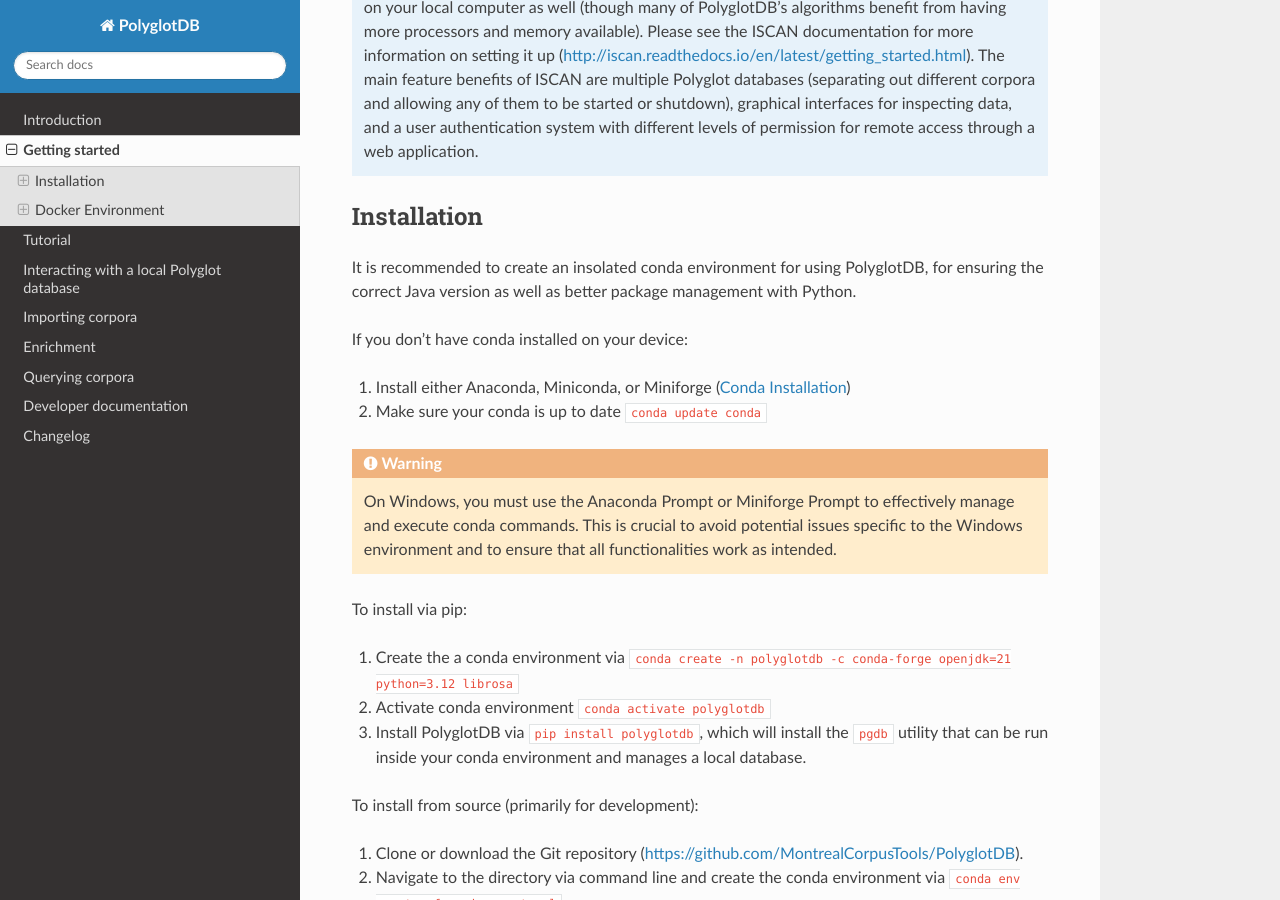
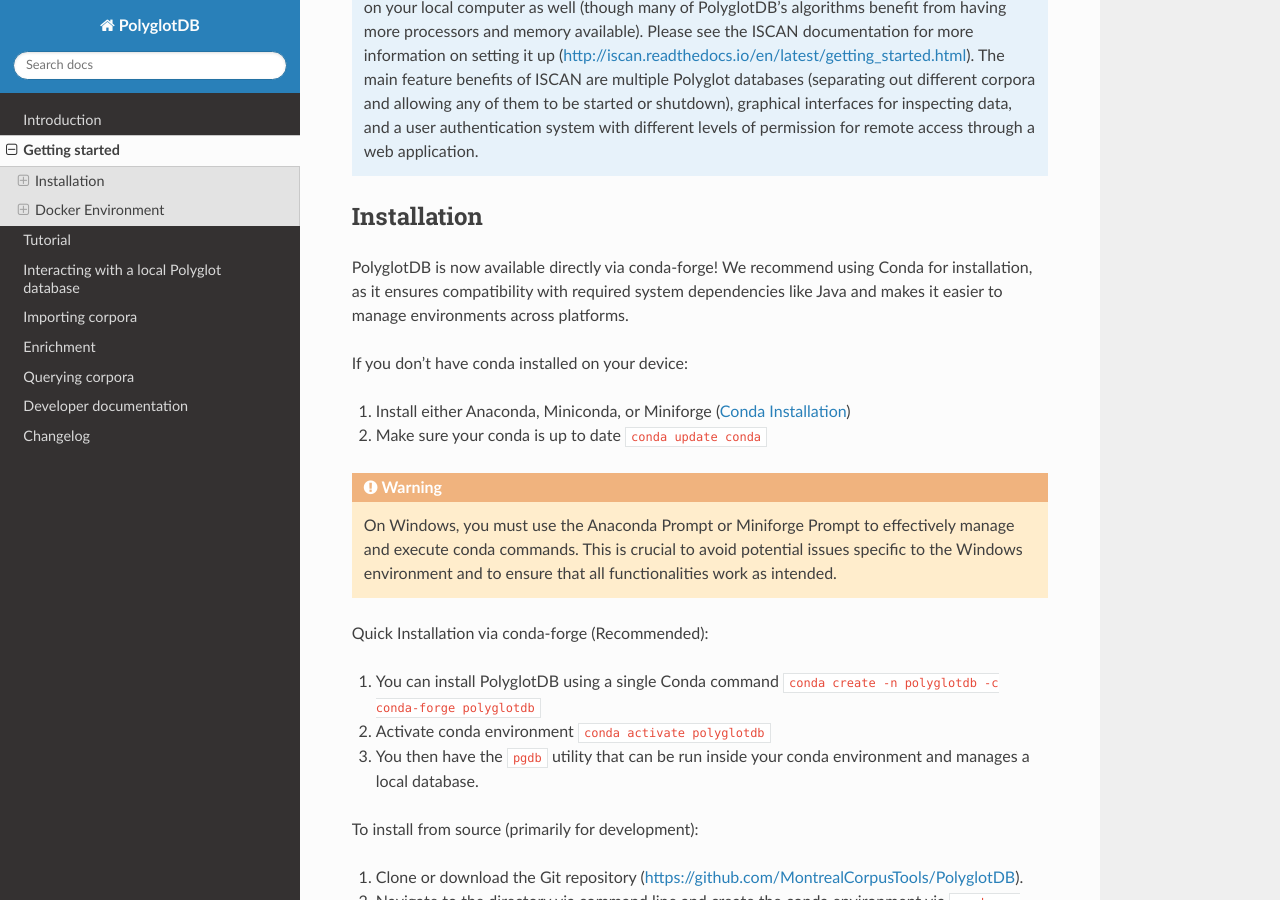
Before and after one commit to MontrealCorpusTools/PolyglotDB, a Sphinx documentation site: the page built from docs/source/getting_started.rst, in a window 1280 px wide and 900 px high, scrolled down 350 px. Built offline with Sphinx 7.4.7 and the Read the Docs theme 3.1.0, drawn with Linux system fonts in a browser that asks for light colours; the version number could not be read and is left out.

Commit message:
update installation instructions

```diff
--- a/docs/source/getting_started.rst
+++ b/docs/source/getting_started.rst
@@ -9,6 +9,7 @@
 .. _Praat: https://www.fon.hum.uva.nl/praat/
 
 .. _Docker: https://docs.docker.com/get-started/get-docker/
+
 ***************
 Getting started
 ***************
@@ -32,7 +33,7 @@
 Installation
 ============
 
-It is recommended to create an insolated conda environment for using PolyglotDB, for ensuring the correct Java version as well as better package management with Python.
+PolyglotDB is now available directly via conda-forge! We recommend using Conda for installation, as it ensures compatibility with required system dependencies like Java and makes it easier to manage environments across platforms.
 
 If you don't have conda installed on your device:
 
@@ -44,12 +45,12 @@
    On Windows, you must use the Anaconda Prompt or Miniforge Prompt to effectively manage and execute conda commands.
    This is crucial to avoid potential issues specific to the Windows environment and to ensure that all functionalities work as intended.
 
-To install via pip:
 
-#. Create the a conda environment via :code:`conda create -n polyglotdb -c conda-forge openjdk=21 python=3.12 librosa`
+Quick Installation via conda-forge (Recommended):
+
+#. You can install PolyglotDB using a single Conda command :code:`conda create -n polyglotdb -c conda-forge polyglotdb`
 #. Activate conda environment :code:`conda activate polyglotdb`
-#. Install PolyglotDB via :code:`pip install polyglotdb`, which will install the ``pgdb`` utility that can be run inside your conda environment
-   and manages a local database.
+#. You then have the ``pgdb`` utility that can be run inside your conda environment and manages a local database.
 
 To install from source (primarily for development):
 
```
